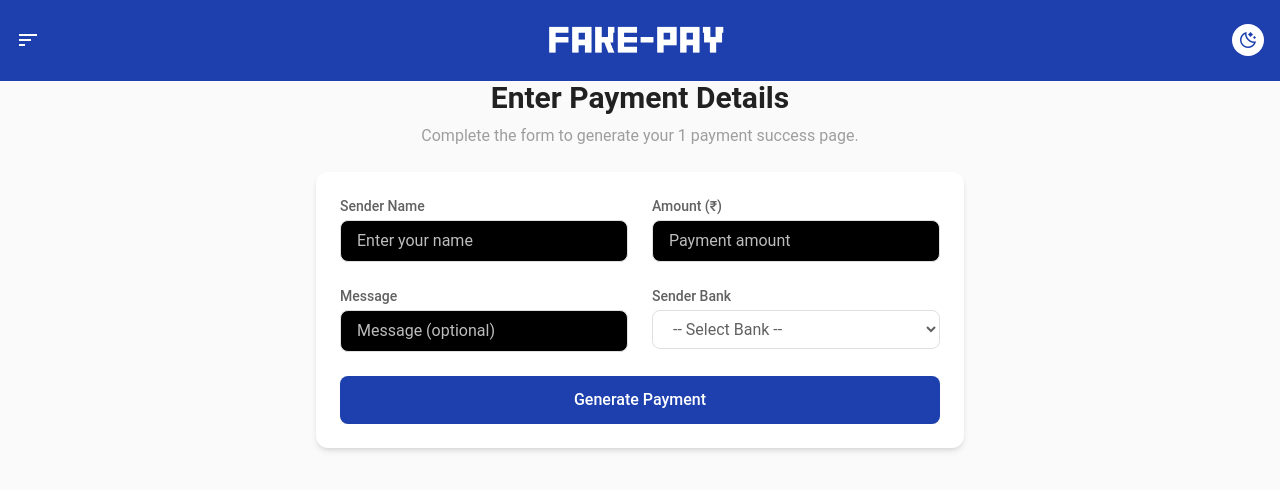
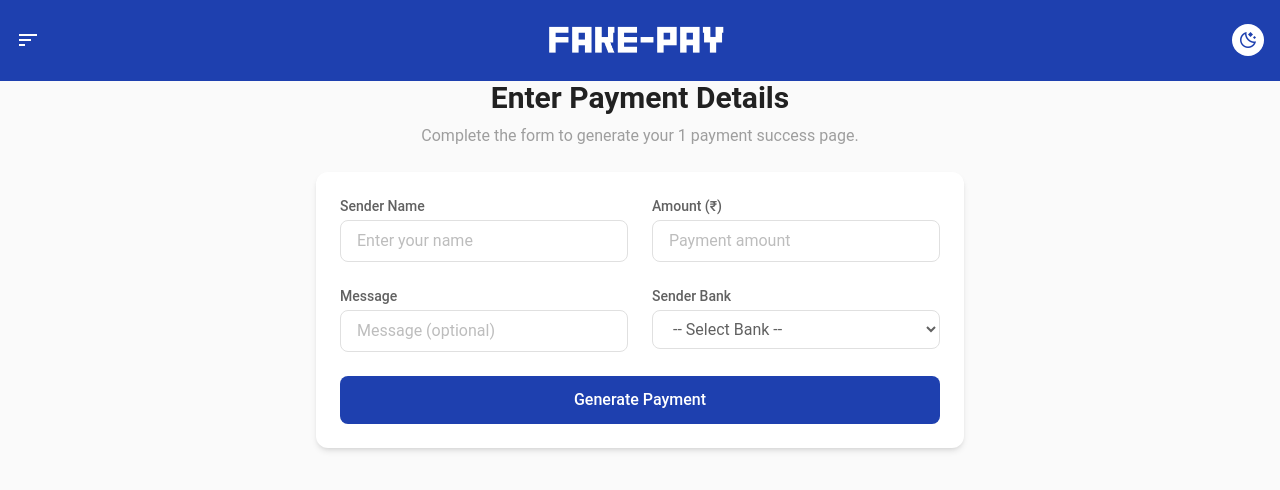
Before and after one commit to ajmalfaris11/Fake-Pay, a React (Vite) app: page /1/1/input in a window 1280 px wide. Shown: the top 490 px of the page. Built offline with nearby package versions, Linux system fonts and the light colour scheme.

Commit message:
darkmode errors fixed in input page

```diff
--- a/src/pages/InputPage.jsx
+++ b/src/pages/InputPage.jsx
@@ -90,7 +90,7 @@ export default function InputPage() {
               value={formData.senderName}
               placeholder="Enter your name"
               onChange={handleChange}
-              className="border border-gray-300 dark:border-gray-600 rounded-lg px-4 py-2 w-full focus:ring-2 focus:ring-blue-500 bg-black"
+              className="border border-gray-300 dark:border-gray-600 rounded-lg px-4 py-2 w-full focus:ring-2 focus:ring-blue-500 dark:bg-black"
               required
             />
           </div>
@@ -105,7 +105,7 @@ export default function InputPage() {
               value={formData.amount}
               placeholder="Payment amount"
               onChange={handleChange}
-              className="border border-gray-300 dark:border-gray-600 rounded-lg px-4 py-2 w-full focus:ring-2 focus:ring-indigo-500 bg-black"
+              className="border border-gray-300 dark:border-gray-600 rounded-lg px-4 py-2 w-full focus:ring-2 focus:ring-indigo-500 dark:bg-black"
               required
             />
           </div>
@@ -120,7 +120,7 @@ export default function InputPage() {
               value={formData.message}
               placeholder="Message (optional)"
               onChange={handleChange}
-              className="border border-gray-300 dark:border-gray-600 rounded-lg px-4 py-2 w-full focus:ring-2 focus:ring-indigo-500 bg-black"
+              className="border border-gray-300 dark:border-gray-600 rounded-lg px-4 py-2 w-full focus:ring-2 focus:ring-indigo-500 dark:bg-black"
             />
           </div>
 
@@ -134,7 +134,7 @@ export default function InputPage() {
               name="dateTime"
               value={formData.dateTime}
               onChange={handleChange}
-              className="border border-gray-300 dark:border-gray-600 rounded-lg px-4 py-2 w-full focus:ring-2 focus:ring-indigo-500 bg-black"
+              className="border border-gray-300 dark:border-gray-600 rounded-lg px-4 py-2 w-full focus:ring-2 focus:ring-indigo-500 dark:bg-black"
               required
             />
           </div> */}
```
